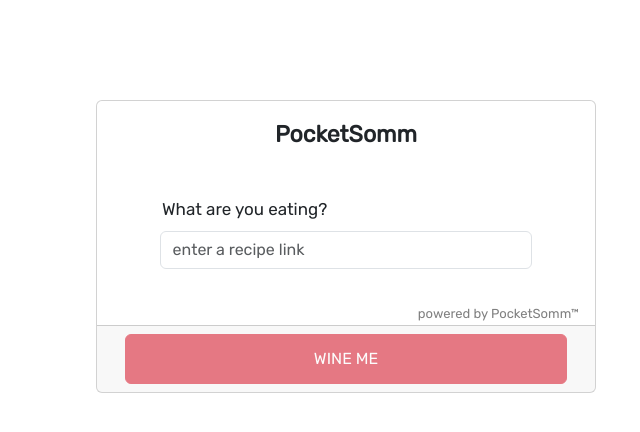
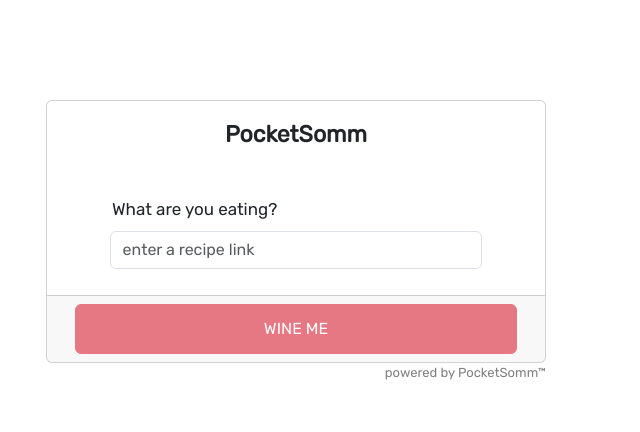
Before and after one commit to POCKET-SOMM/sommify-homepage, a React (Create React App) app: page / in a window 1280 px wide. Shown: the top 432 px of the page, without its empty margins (344-984 px from the left). Built offline with nearby package versions, Linux system fonts and the light colour scheme.

Commit message:
ignore case, error msgs

```diff
--- a/src/App.js
+++ b/src/App.js
@@ -1,6 +1,6 @@
 import logo from './logo.svg';
 import './App.scss';
-import { Card, Button, Fade, ButtonGroup, Form } from 'react-bootstrap'
+import { Card, Button, Fade, ButtonGroup, Form, Alert } from 'react-bootstrap'
 import 'bootstrap/dist/css/bootstrap.min.css';
 import MealIcon from './components/MealIcon';
 import React, { useEffect, useState } from 'react';
@@ -11,29 +11,6 @@
   "appetizer",
   "main",
   "dessert"
-]
-
-const wines = [
-  {
-    img: 'icons/appetizer.png',
-    name: 'Burgundy Olala',
-    type: 'red'
-  },
-  {
-    img: 'icons/appetizer.png',
-    name: 'Burgundy Olala',
-    type: 'red'
-  },
-  {
-    img: 'icons/appetizer.png',
-    name: 'Burgundy Olala',
-    type: 'red'
-  },
-  {
-    img: 'icons/appetizer.png',
-    name: 'Burgundy Olala',
-    type: 'red'
-  }
 ]
 
 const qualities = {
@@ -59,6 +36,8 @@
   const [pair, setPair] = useState('')
   const [wining, setWining] = useState(false)
   const [advSearch, setAdvSearch] = useState(false)
+  const [displayedWines, setDisplayedWines] = useState([])
+  const [searchErr, setSearchErr] = useState('')
 
 
   const [filterWhite, setFilterWhite] = useState(true)
@@ -111,8 +90,18 @@
   const handleWineMe = () => {
     setPair(meal)
     setWining(true)
+
+    const wines = rows.filter(e => e.pair && e.pair.toUpperCase() === meal.toUpperCase())
+    setDisplayedWines(
+      wines
+    )
+
     setTimeout(
       function () {
+        if (wines.length == 0)
+          setSearchErr(`"${meal}" is not a supported dish`)
+        else
+          setSearchErr(false)
         setWining(false)
       },
       1000
@@ -208,7 +197,7 @@
         className="no-scrollbar"
         id="wine-display">
         {
-          rows.filter(e => e.pair === pair).map(wine =>
+          displayedWines.map(wine =>
             WinePlate(wine)
           )
         }
@@ -218,14 +207,8 @@
 
   return (
     <div className="App">
-      <div style={{
-        minHeight: '730px',
-        width: '400px',
-        textAlign: 'center',
-        margin: 'auto',
-        marginTop: '100px'
-      }}>
-        <Card style={{ width: '500px' }}>
+      <div className="mainBody">
+        <Card>
           <Card.Body>
             <div style={{ height: '80px' }}>
               <b style={{ fontSize: '23px' }}>PocketSomm</b><br />
@@ -255,6 +238,9 @@
               />
             </Form.Group>
             {
+              searchErr ? <Alert style={{ width: '80%', margin: 'auto' }} variant="danger">{searchErr}</Alert> : null
+            }
+            {/* {
               pair && !wining ? <div className="animated" style={{ width: '80%', margin: 'auto', height: `${getAdvSearchHeight()}px` }}>
                 <a style={{ color: 'gray', fontSize: '13px' }} href="#" onClick={e => { setAdvSearch(!advSearch) }}>Adjust preference</a>
                 <Fade in={advSearch}>
@@ -270,21 +256,18 @@
                   </div>
                 </Fade>
               </div> : null
-            }
+            } */}
             <div
               id="winelist"
               className="animated"
               style={{
                 width: '90%',
                 margin: 'auto',
-                height: pair && !wining ? `${500 - getAdvSearchHeight()}px` : '25px',
+                height: (pair && !wining && !searchErr) ? `${500 - getAdvSearchHeight()}px` : '0px',
                 overflowY: 'auto',
                 overflowX: 'hidden'
               }}>
               {pair && !wining ? <WineDisplay /> : null}
-            </div>
-            <div id="foot" style={{ position: 'relative', height: '5px' }}>
-              <span style={{ right: '0px', position: 'absolute', fontSize: '13px', color: 'gray' }}>powered by PocketSomm™</span>
             </div>
           </Card.Body>
           <Card.Footer>
@@ -293,6 +276,9 @@
             </Button>
           </Card.Footer>
         </Card>
+        <div id="foot" style={{ position: 'relative', height: '5px' }}>
+          <span style={{ right: '0px', position: 'absolute', fontSize: '13px', color: 'gray' }}>powered by PocketSomm™</span>
+        </div>
       </div>
     </div>
   );
--- a/src/App.scss
+++ b/src/App.scss
@@ -2,6 +2,31 @@
   text-align: center;
   font-family: "Rubik", sans-serif;
 }
+
+.mainBody{
+}
+
+@media only screen and (max-width: 500px){
+  .mainBody{
+    min-height: 730px;
+    width: 100%;
+    text-align: center;
+    margin: auto;
+    margin-top: 100px
+  }
+}
+
+@media only screen and (min-width: 500px){
+  .mainBody{
+    min-height: 730px;
+    width: 500px;
+    text-align: center;
+    margin: auto;
+    margin-top: 100px
+  }
+}
+
+
 
 .App-logo {
   height: 40vmin;
```
